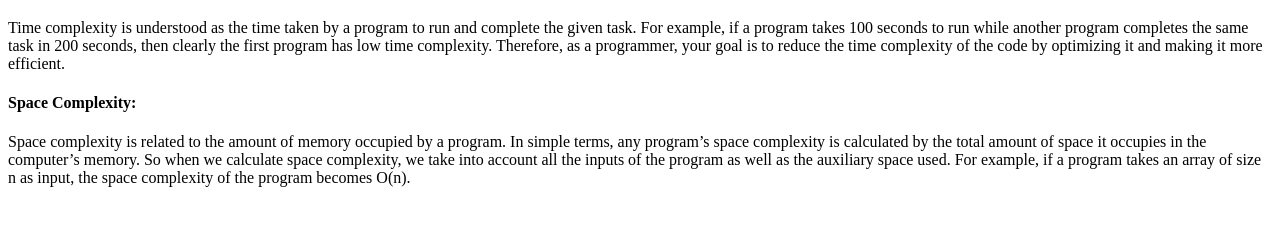
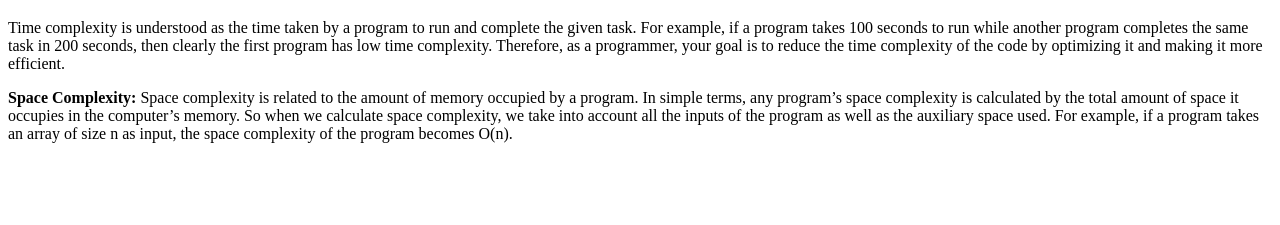
Before and after one commit to acciojob/time-and-space-complexity-Ritikrnaa, a website: page main.html in a window 1280 px wide. Shown: the part 61-286 px from the top of the page. Drawn offline with Linux system fonts and the light colour scheme.

Commit message:
created a submission

```diff
--- a/main.html
+++ b/main.html
@@ -10,7 +10,7 @@
 	<!-- the entire body must be written by student -->
 	<h1>Time and Space Complexity</h1>
 	<p>Time complexity is understood as the time taken by a program to run and complete the given task. For example, if a program takes 100 seconds to run while another program completes the same task in 200 seconds, then clearly the first program has low time complexity. Therefore, as a programmer, your goal is to reduce the time complexity of the code by optimizing it and making it more efficient.</p>
-    <p><h4>Space Complexity:</h4>Space complexity is related to the amount of memory occupied by a program. In simple terms, any program’s space complexity is calculated by the total amount of space it occupies in the computer’s memory. So when we calculate space complexity, we take into account all the inputs of the program as well as the auxiliary space used. For example, if a program takes an array of size n as input, the space complexity of the program becomes O(n).</p>
+    <p><b>Space Complexity:</b> Space complexity is related to the amount of memory occupied by a program. In simple terms, any program’s space complexity is calculated by the total amount of space it occupies in the computer’s memory. So when we calculate space complexity, we take into account all the inputs of the program as well as the auxiliary space used. For example, if a program takes an array of size n as input, the space complexity of the program becomes O(n).</p>
 	<script type="text/javascript" src="./script.js">
 </script>
 
```
